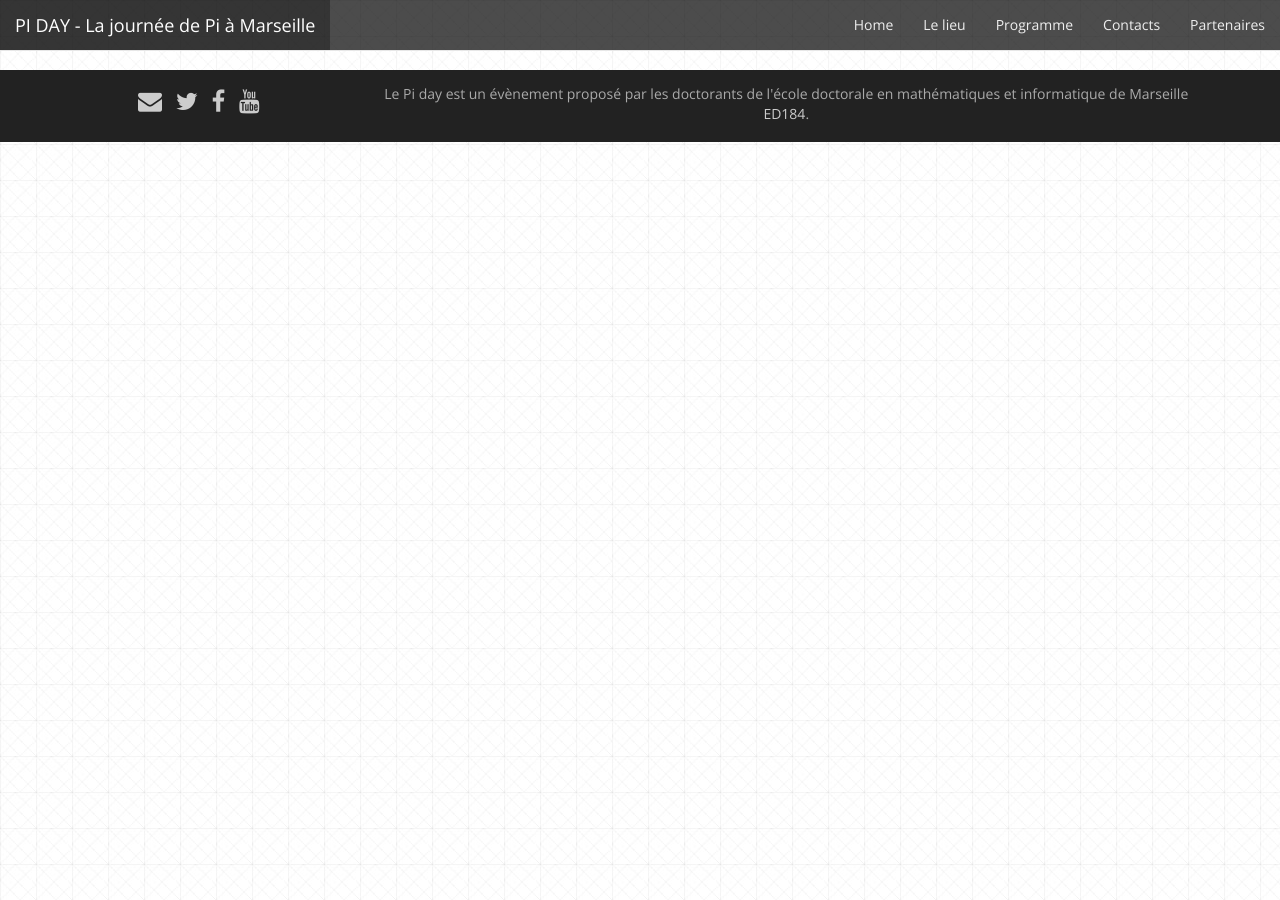
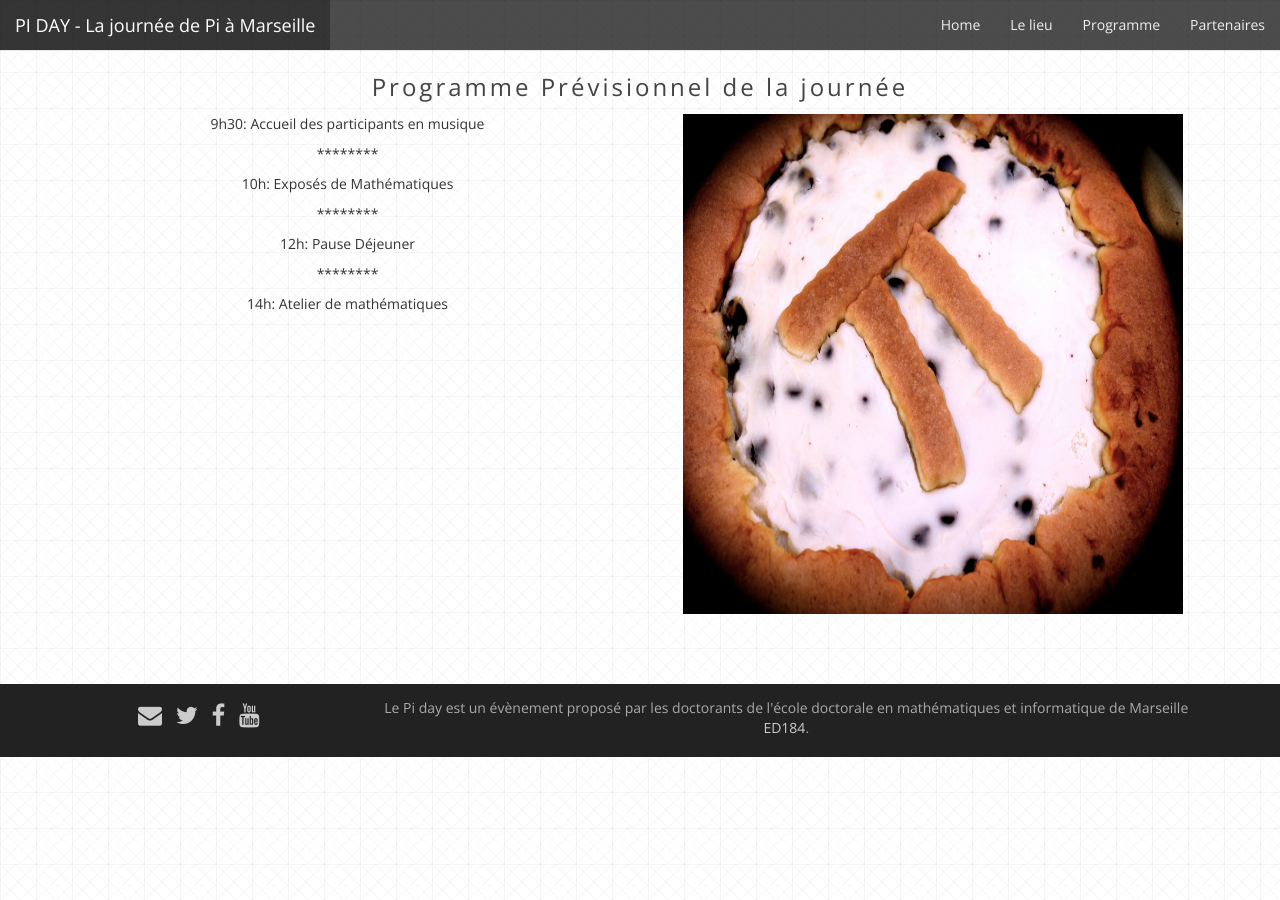
Before and after one commit to Piday/piday.github.io, a Jekyll site: the page built from programme.html, in a window 1280 px wide. Built offline with Jekyll 4.4.1, drawn with Linux system fonts in a browser that asks for light colours; nearby versions of some CDN libraries; Markdown is read by kramdown in place of the engine named in the settings.

Commit message:
Completion partenaires.html etprogramme.html

```diff
--- a/_layouts/default.html
+++ b/_layouts/default.html
@@ -46,9 +46,6 @@
             </li>
             <li>
               <a class="page-link" href="{{ '/Programme/' | prepend: site.baseurl }}">Programme</a>
-            </li>
-            <li>
-              <a class="page-link" href="{{ '/Contacts/' | prepend: site.baseurl }}">Contacts</a>
             </li>
             <li>
               <a class="page-link" href="{{ '/Partenaires/' | prepend: site.baseurl }}">Partenaires</a>
--- a/contacts.html
+++ /dev/null
@@ -1,5 +0,0 @@
----
-layout: default
-title: Pi Day - Contacts
-permalink: /Contacts/
----
--- a/programme.html
+++ b/programme.html
@@ -3,3 +3,44 @@ layout: default
 title: Pi Day - Le Programme
 permalink: /Programme/
 ---
+
+<div class="vertical-spacer"></div>
+<div class="container">
+  <div class="row text-center">
+    <div class="col-sm-12">
+      <div class="catchphrase">
+        <p>
+          Programme Prévisionnel de la journée
+        </p>
+      </div>
+    </div>
+  </div>
+  <div class="row text-center">
+    <div class="col-sm-6">
+      <p>
+        9h30: Accueil des participants en musique
+      </p>
+      <p>
+        ********
+      </p>
+      <p>
+        10h: Exposés de Mathématiques
+      </p>
+      <p>
+        ********
+      </p>
+      <p>
+        12h: Pause Déjeuner
+      </p>
+      <p>
+        ********
+      </p>
+      <p>
+        14h: Atelier de mathématiques
+      </p>
+    </div>
+      <div class="col-sm-6">
+        <img src="{{ "/images/Tarte.jpg" | prepend: site.baseurl }}" alt="Pie" height="500" width="500"/>
+      </div>
+  </div>
+</div>
```
Also changed, not shown: _data/partenaires.yml (+16 -0 lines), images/Tarte.JPG (added), logo-partenaire/amu.jpg (added), logo-partenaire/fruman.jpg (added), 8 other files.
